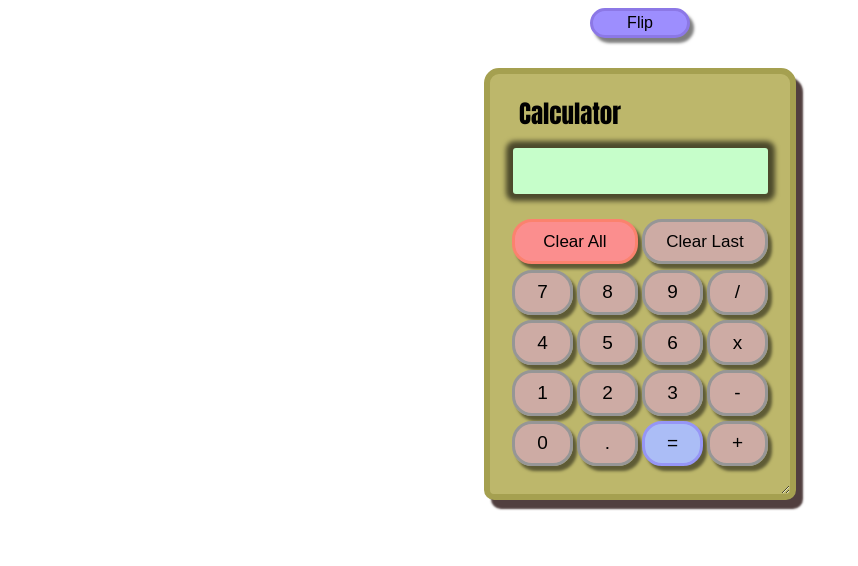
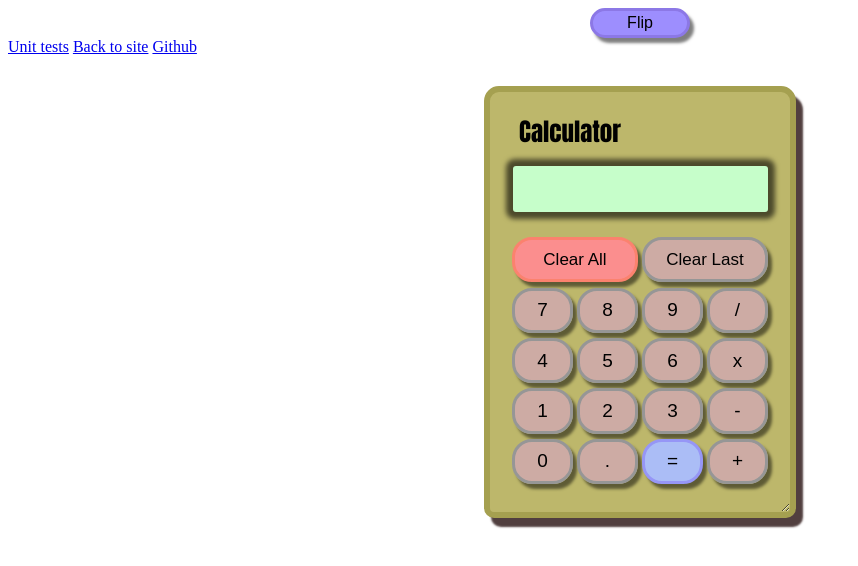
Before and after one commit to SashaKoro/calculator, a plain HTML site: page index.html in a window 1280 px wide. Shown: the whole page, without its empty margins (0-858 px from the left). Drawn offline with nearby package versions, Linux system fonts and the light colour scheme.

Commit message:
Website link

```diff
--- a/index.html
+++ b/index.html
@@ -209,6 +209,9 @@
 
 <div class="theSwitch">
   <button id="switch">Flip</button>
+  <a href="https://sashakoro.github.io/testing">Unit tests</a>
+  <a href="https://sashakoro.github.io/">Back to site</a>
+  <a href="https://github.com/SashaKoro/calculator">Github</a>
 </div>
 
 <!-- Calculator -->
```
Also changed, not shown: testing.html (+2 -2 lines).
